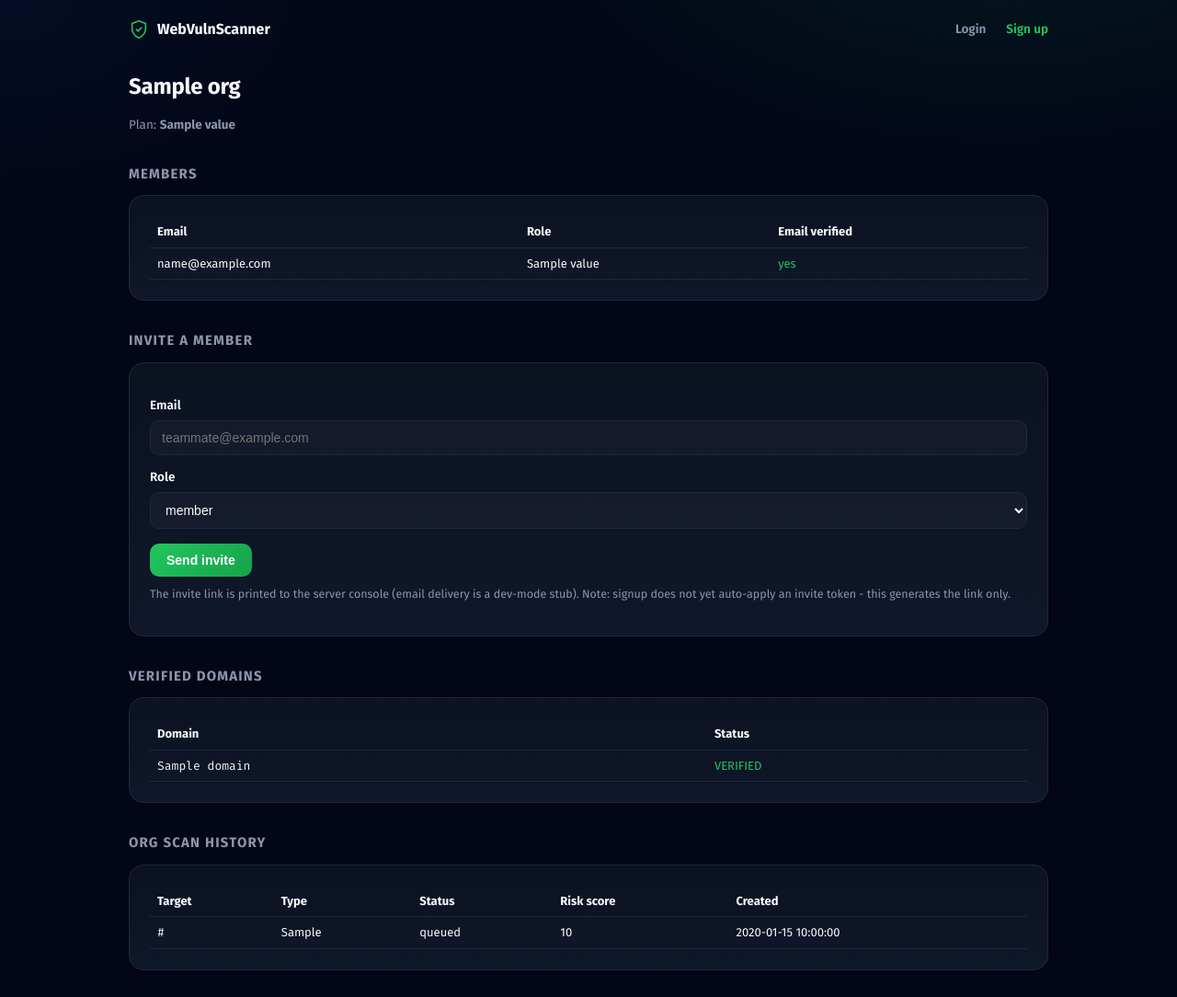
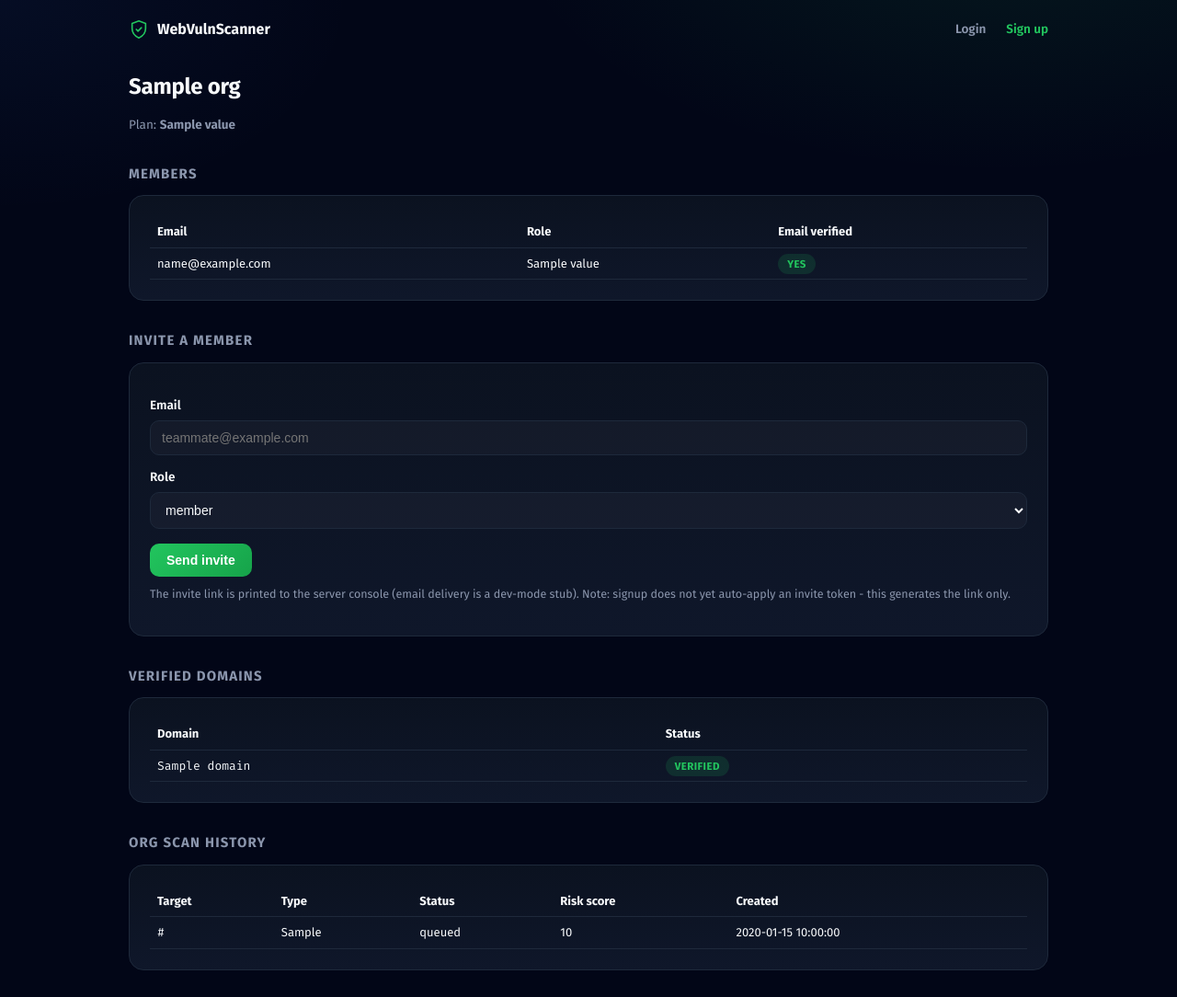
Before and after one commit to Ayomide1450/WebVulnScanner, a Flask app: template templates/org_admin.html in a window 1280 px wide. Shown: the top 1084 px of the page at 92% size. Run offline with Flask 3, Linux system fonts and the light colour scheme; tables that the repository leaves empty hold one stand-in row (values such as "Sample post"); the template is opened without the code that fills it: values that come from a table or form of the project are taken from there, most other values are stand-ins (such as "Sample title", 1, 10 or a date in 2020).

Commit message:
style: org_admin.html member/domain status renders as .pill badges, row hover
Reuses base.html's existing .pill component instead of the bare
text-color-only td classes.

Co-Authored-By: Claude Sonnet 5 <noreply@anthropic.com>

```diff
--- a/templates/org_admin.html
+++ b/templates/org_admin.html
@@ -2,6 +2,9 @@
 {% block title %}Org admin - WebVulnScanner{% endblock %}
 {% block head %}
 {% include "_admin_form_styles.html" %}
+<style>
+  table tbody tr:hover td { background: rgba(255,255,255,.025); }
+</style>
 {% endblock %}
 {% block content %}
 <div class="wrap">
@@ -17,7 +20,7 @@
       <tr>
         <td>{{ m.email }}</td>
         <td>{{ m.role.value }}</td>
-        <td class="{{ 'pass' if m.email_verified_at else 'medium' }}">{{ 'yes' if m.email_verified_at else 'no' }}</td>
+        <td><span class="pill {{ 'pass' if m.email_verified_at else 'medium' }}">{{ 'yes' if m.email_verified_at else 'no' }}</span></td>
       </tr>
       {% endfor %}
     </table>
@@ -54,7 +57,7 @@
       {% for dv in domains %}
       <tr>
         <td><code>{{ dv.domain }}</code></td>
-        <td class="{{ 'pass' if dv.verified_at else 'medium' }}">{{ 'VERIFIED' if dv.verified_at else 'PENDING' }}</td>
+        <td><span class="pill {{ 'pass' if dv.verified_at else 'medium' }}">{{ 'VERIFIED' if dv.verified_at else 'PENDING' }}</span></td>
       </tr>
       {% endfor %}
     </table>
```
Also changed, not shown: tests/test_org_routes.py (added, +15 -0 lines).
